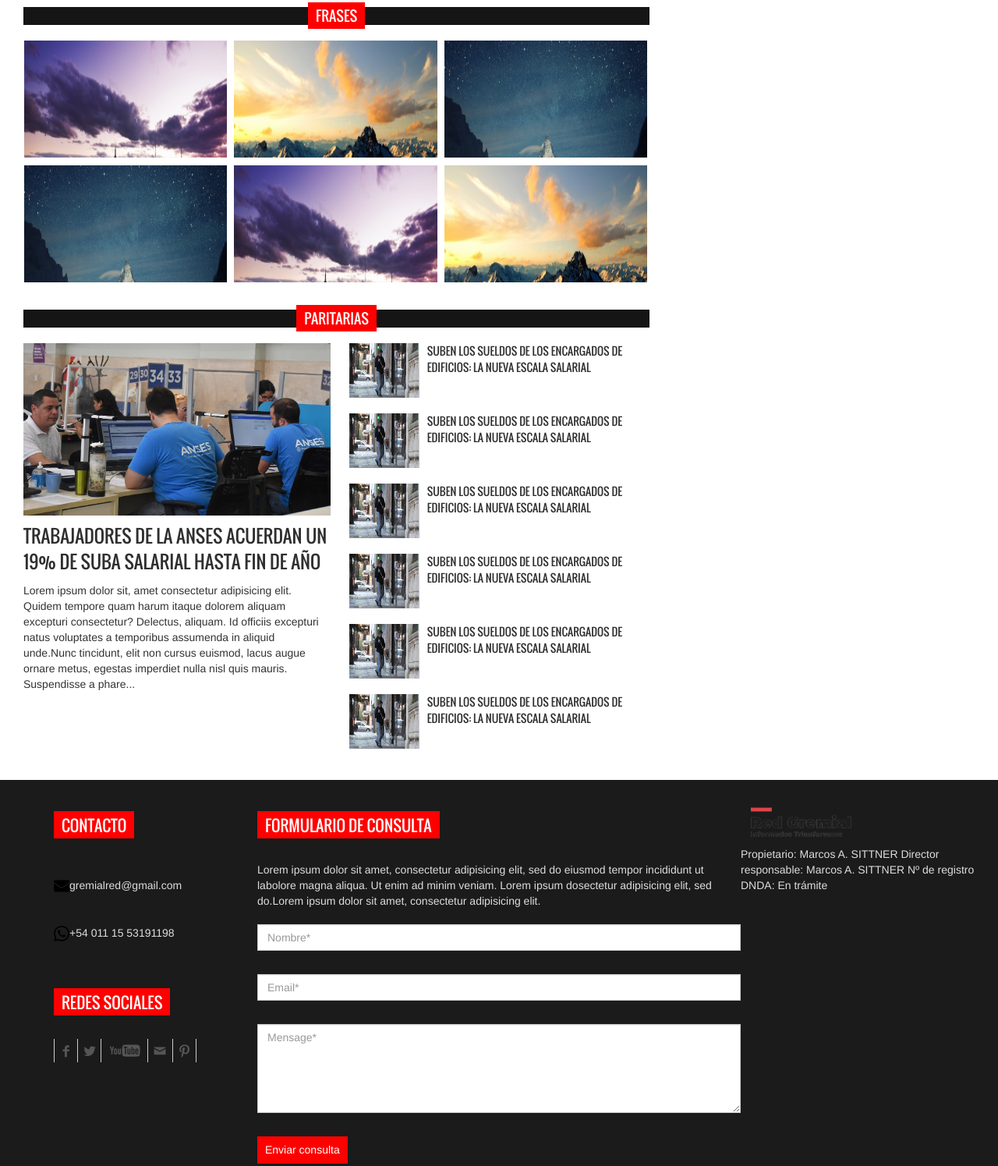
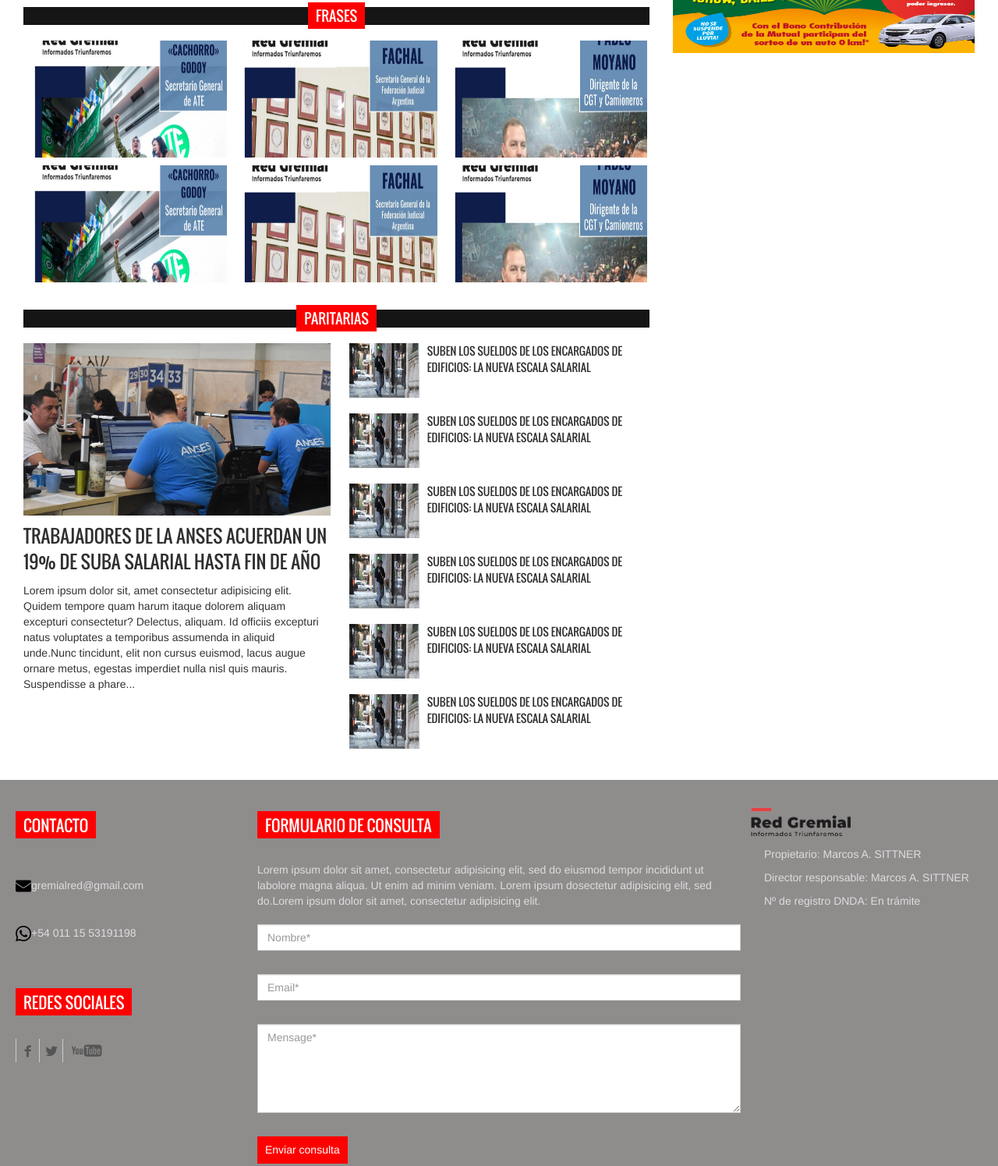
Before and after one commit to MarcosSittner/RedGremial, a plain HTML site: page index.html in a window 1280 px wide. Shown: the part 1762-3257 px from the top of the page at 78% size. Drawn offline with Linux system fonts and the light colour scheme.

Commit message:
RedGremial

```diff
--- a/assets/css/style.css
+++ b/assets/css/style.css
@@ -227,11 +227,12 @@ figure.effect-layla:hover figcaption::after, figure.effect-layla:hover h2, figur
 
 /* FOOTER */
 .gridContainer{display: grid;grid-template-columns: 1fr 2fr 1fr; grid-template-rows: 1fr;
-    padding: 20px; background-color: #1b1b1b;justify-items: center; color: #ddd;}
+    padding: 20px; background-color: #8f8c8c;justify-items: left; color: #ddd;}
+.texto{margin-left: 30px;}
 .footer_bottom{float:left; display:inline; width:100%; padding:10px 30px; background-color:#000000; color:#ccc}
 .copyright{float:left; width:50%; padding-top:5px; text-align:left}
 .copyright a{color:#ccc}
-.developer{float:right; width:50%; text-align:right; padding-top:5px; color:#222}
+.developer{float:right; width:50%; text-align:right; padding-top:5px; color:#867979}
 .developer a{color:#222}
 .catgArchive{border:medium none; color:#fff; display:inline; float:left; font-weight:bold; padding:10px 15px; width:100%; margin-top:15px}
 .catgArchive option{background-color:#fff; font-weight:normal; padding:5px; color:#ff0000}
@@ -299,6 +300,10 @@ figure.effect-layla:hover figcaption::after, figure.effect-layla:hover h2, figur
 .contact_form input[type="text"], .contact_form input[type="email"], .contact_form textarea{border-radius:0; margin-bottom:30px}
 .contact_form input[type="submit"]{border:medium none; color:#fff; height:35px; padding:5px 10px; -webkit-transition:all 0.5s; -o-transition:all 0.5s; transition:all 0.5s}
 .contact_form input[type="submit"]:hover{border:1px solid #ff0000}
+
+
+
+/* media queries */
 @media(max-width:1199px ){.logo_area{width:34%}.add_banner{width:580px}.nav-tabs > li{width:32.3%}.photograph_nav li{width:31.5%}
 @media(max-width:991px ){.add_banner{display:none}.logo_area{width:100%}.nav > li > a{padding:8px 8px}.latest_post_container{height:380px;overflow:hidden}#next-button{bottom:-2px}.single_iteam{height:415px}.photograph_nav li{width:47.7%}.related_post .spost_nav li{width:100%}.nav-tabs > li{width:31.9%}.nav-tabs > li > a{font-size:13px;padding-left:0 !important;padding-right:0 !important;text-align:center}}
 @media(max-width:767px ){.navbar-collapse{padding-left:15px}.mobile-show{display:block}.desktop-home{display:none}.navbar-inverse .navbar-nav > li > a{display:block}.header_top_left{width:100%}.header_top_right > p{display:none}.social_area{display:none}.single_iteam a{height:100%}.single_iteam a > img{height:100%}.error_page > a{margin-bottom:25px}.nav-tabs > li{width:32.6%}}
--- a/index.html
+++ b/index.html
@@ -28,7 +28,7 @@
         <div class="header_top">
           <div class="header_top_left">
             <ul class="top_nav">
-              <li><a href="#">Contacto</a></li>
+              <li><a href="#footer">Contacto</a></li>
               <li><a href="#">Servicios</a></li>
               <li><a href="#">Staff</a></li>
             </ul>
@@ -260,36 +260,45 @@
             <ul class="photograph_nav  wow fadeInDown">
               <li>
                 <div class="photo_grid">
-                  <figure class="effect-layla"> <a class="fancybox-buttons" data-fancybox-group="button" href="images/photograph_img2.jpg" title="Photography Ttile 1"> <img src="images/photograph_img2.jpg" alt=""/></a> </figure>
+                  <figure class="effect-layla"> <a class="fancybox-buttons"
+                    data-fancybox-group="button" href="./images/4 FRASES GODOY.png" title="Cachorro GODOY / ATE">
+                    <img src="./images/4 FRASES GODOY.png" alt=""/></a> </figure>
                 </div>
               </li>
               <li>
                 <div class="photo_grid">
-                  <figure class="effect-layla"> <a class="fancybox-buttons" data-fancybox-group="button" href="images/photograph_img3.jpg" title="Photography Ttile 2"> <img src="images/photograph_img3.jpg" alt=""/> </a> </figure>
+                  <figure class="effect-layla"> <a class="fancybox-buttons"
+                    data-fancybox-group="button" href="./images/4 frases FACHAL.png" title="Matias FACHAL / JUDICIALES">
+                    <img src="./images/4 frases FACHAL.png" alt=""/></a> </figure>
                 </div>
               </li>
               <li>
                 <div class="photo_grid">
-                  <figure class="effect-layla"> <a class="fancybox-buttons" data-fancybox-group="button" href="images/photograph_img4.jpg" title="Photography Ttile 3"> <img src="images/photograph_img4.jpg" alt=""/> </a> </figure>
+                  <figure class="effect-layla"> <a class="fancybox-buttons" data-fancybox-group="button" href="./images/4 frases moyano.png" title="Pablo MOYANO / CAMIONEROS">
+                    <img src="./images/4 frases moyano.png" alt=""/> </a> </figure>
                 </div>
               </li>
               <li>
                 <div class="photo_grid">
-                  <figure class="effect-layla"> <a class="fancybox-buttons" data-fancybox-group="button" href="images/photograph_img4.jpg" title="Photography Ttile 4"> <img src="images/photograph_img4.jpg" alt=""/> </a> </figure>
+                  <figure class="effect-layla"> <a class="fancybox-buttons"
+                    data-fancybox-group="button" href="./images/4 FRASES GODOY.png" title="Cachorro GODOY / ATE">
+                    <img src="./images/4 FRASES GODOY.png" alt=""/></a> </figure>
                 </div>
               </li>
               <li>
                 <div class="photo_grid">
-                  <figure class="effect-layla"> <a class="fancybox-buttons" data-fancybox-group="button" href="images/photograph_img2.jpg" title="Photography Ttile 5"> <img src="images/photograph_img2.jpg" alt=""/> </a> </figure>
+                  <figure class="effect-layla"> <a class="fancybox-buttons"
+                    data-fancybox-group="button" href="./images/4 frases FACHAL.png" title="Matias FACHAL / JUDICIALES">
+                    <img src="./images/4 frases FACHAL.png" alt=""/></a> </figure>
                 </div>
               </li>
               <li>
                 <div class="photo_grid">
-                  <figure class="effect-layla"> <a class="fancybox-buttons" data-fancybox-group="button" href="images/photograph_img3.jpg" title="Photography Ttile 6"> <img src="images/photograph_img3.jpg" alt=""/> </a> </figure>
+                  <figure class="effect-layla"> <a class="fancybox-buttons" data-fancybox-group="button" href="./images/4 frases moyano.png" title="Pablo MOYANO / CAMIONEROS">
+                    <img src="./images/4 frases moyano.png" alt=""/> </a> </figure>
                 </div>
               </li>
-            </ul>
-          </div>
+                        </div>
 
 <!-- paritarias -->
 
@@ -385,8 +394,10 @@
           </div>
 
           <div class="single_sidebar wow fadeInDown">
-            <h2><span>Sponsor</span></h2>
-            <a class="sideAdd" href="#"><img src="images/add_img.jpg" alt=""></a> </div>
+            <h2><span>ESPACIO PUBLICITARIO</span></h2>
+            <a class="sideAdd" href="#"><img src="./images/3 publicidad sutcapra.png" alt="publicidadSutcapra"></a> </div>
+            <a class="sideAdd" href="#"><img src="./images/3 publicidad pasteleros.png" alt="publicidadPasteleros"></a> </div>
+
 
   </section>
 
@@ -414,9 +425,8 @@
       <li class="facebook"><a href="https://www.facebook.com/profile.php?id=61550635274172" target="_blank"></a></li>
       <li class="twitter"><a href="https://twitter.com/RedGremial" target="_blank"></a></li>
       <li class="youtube"><a href="https://www.youtube.com/"target="_blank"></a></li>
-      <li class="mail"><a href="#"></a></li>
-      <li class="instagram"><a href="#"></a></li>
-      <li class="whatApp"><a href="#"></a></li>
+
+
     </ul>
   </div>
 </div>
@@ -444,17 +454,17 @@
 
 
   <div class="logo_area"><a href="index.html" class="logo"><img src="./images/log red gremial.png" alt="LogoRedGremial"></a></div>
-<div>
+<div class="texto">
 
-  <p>Propietario: Marcos A. SITTNER
+  <p>Propietario: Marcos A. SITTNER</p>
 
 
 
-    Director responsable: Marcos A. SITTNER
+  <p> Director responsable: Marcos A. SITTNER</p>
 
 
 
-    Nº de registro DNDA: En trámite</p>
+  <p> Nº de registro DNDA: En trámite</p>
 </div>
 
 
```
Also changed, not shown: assets/css/jquery.fancybox.css, images/3 publicidad pasteleros.png (added), images/3 publicidad sutcapra.png (added), images/4 FRASES GODOY.png (renamed from images/Diseño sin título.png), images/4 frases FACHAL.png (added), images/4 frases moyano.png (added).
